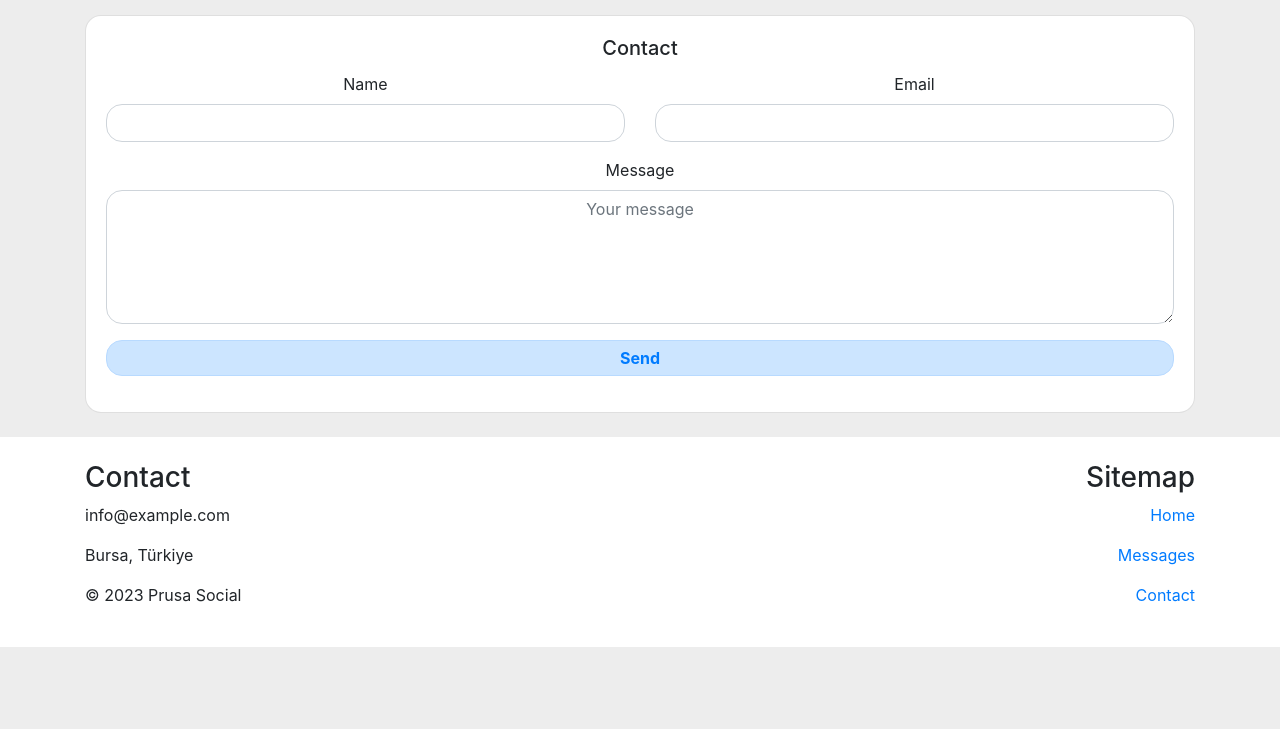
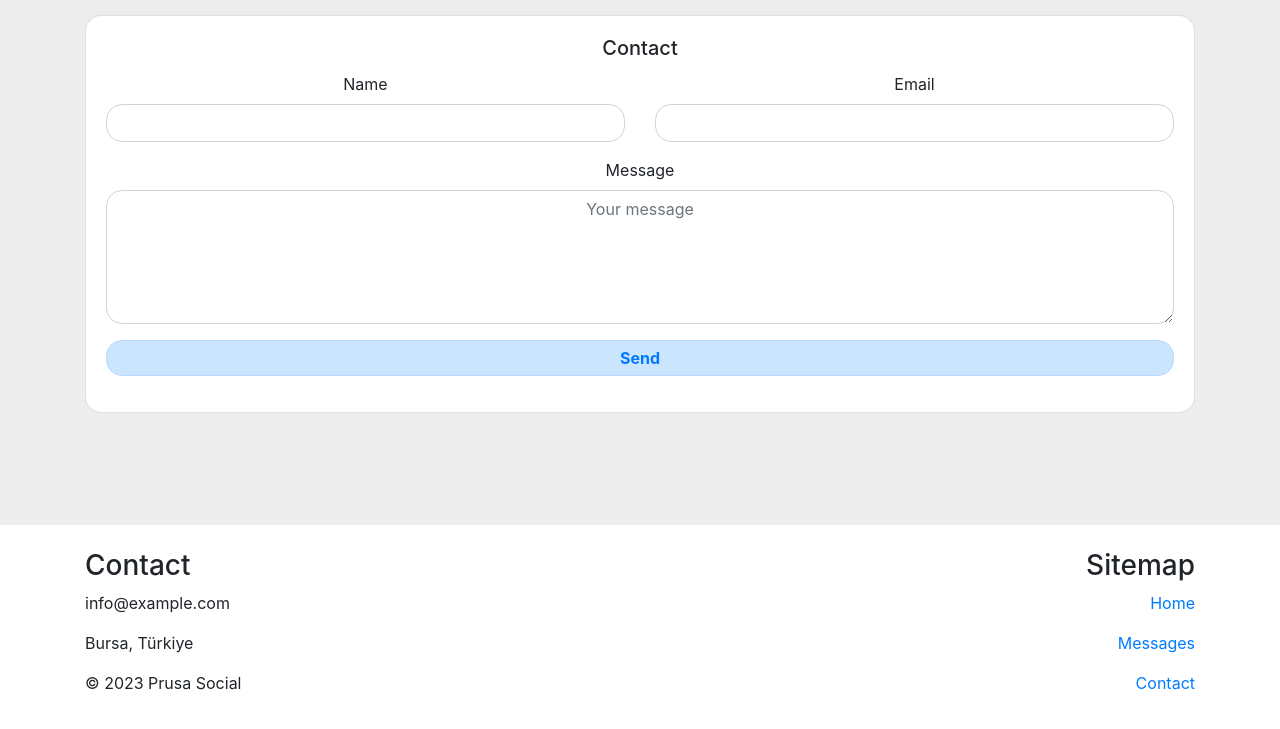
Before and after one commit to burakunal28/prusa-social, a website: page contact.html in a window 1280 px wide. Shown: the part 65-794 px from the top of the page. Drawn offline with nearby package versions, Linux system fonts and the light colour scheme.

Commit message:
Update contact.html

```diff
--- a/contact.html
+++ b/contact.html
@@ -3,7 +3,7 @@
 <head>
     <meta charset="UTF-8">
     <meta name="viewport" content="width=device-width, initial-scale=1.0">
-    <title>Messages</title>
+    <title>Contact</title>
     <link rel="icon" type="image/png" href="assets/logo-fav.png">
     <link rel="stylesheet" href="https://stackpath.bootstrapcdn.com/bootstrap/4.5.2/css/bootstrap.min.css">
     <link rel="stylesheet" href="css/style.css">
@@ -83,7 +83,7 @@
         </div>
     </div>
 
-<footer class="footer bg-white mt-4 p-4">
+<footer class="footer bg-white mt-4 p-4 fixed-bottom">
     <div class="container">
         <div class="row">
             <div class="col-md-6">
```
